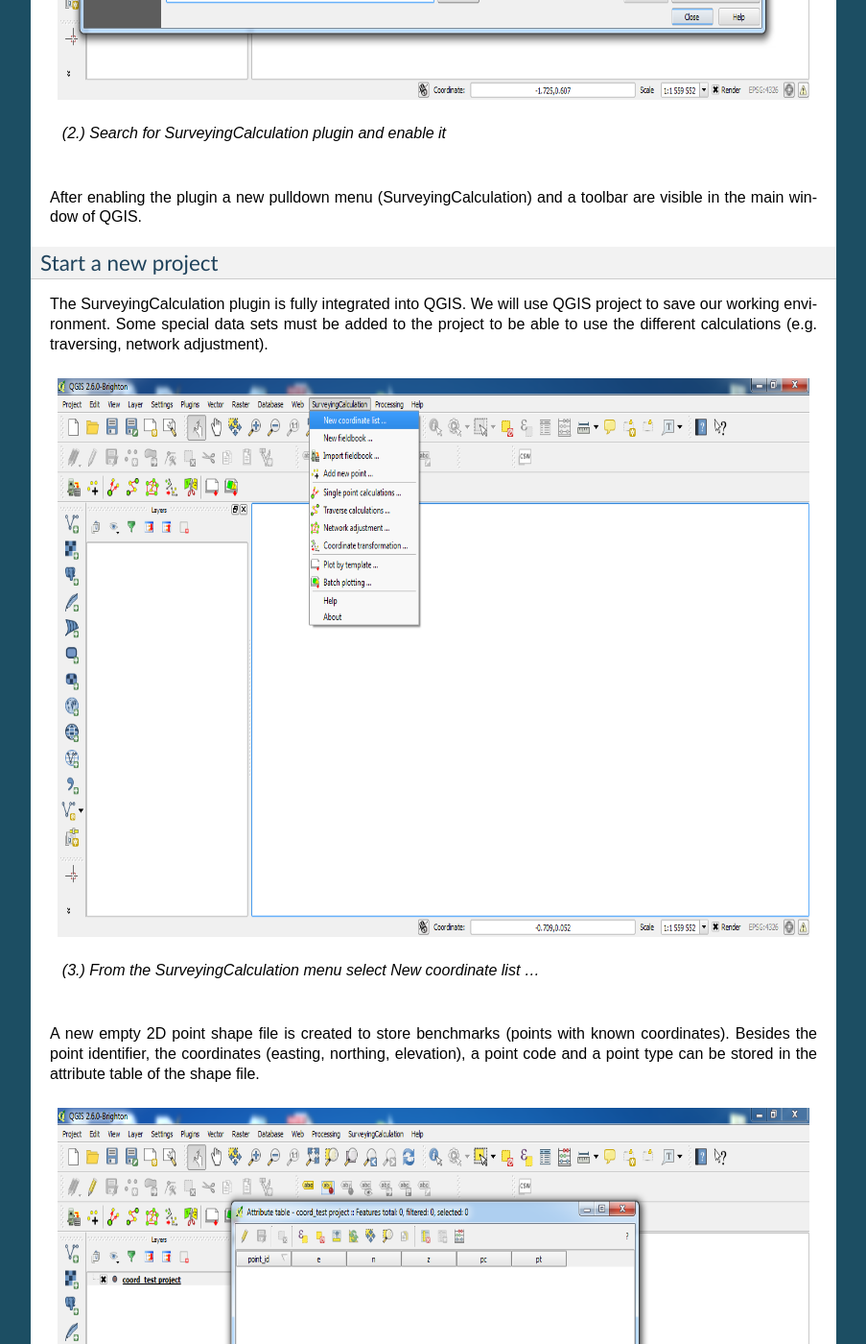
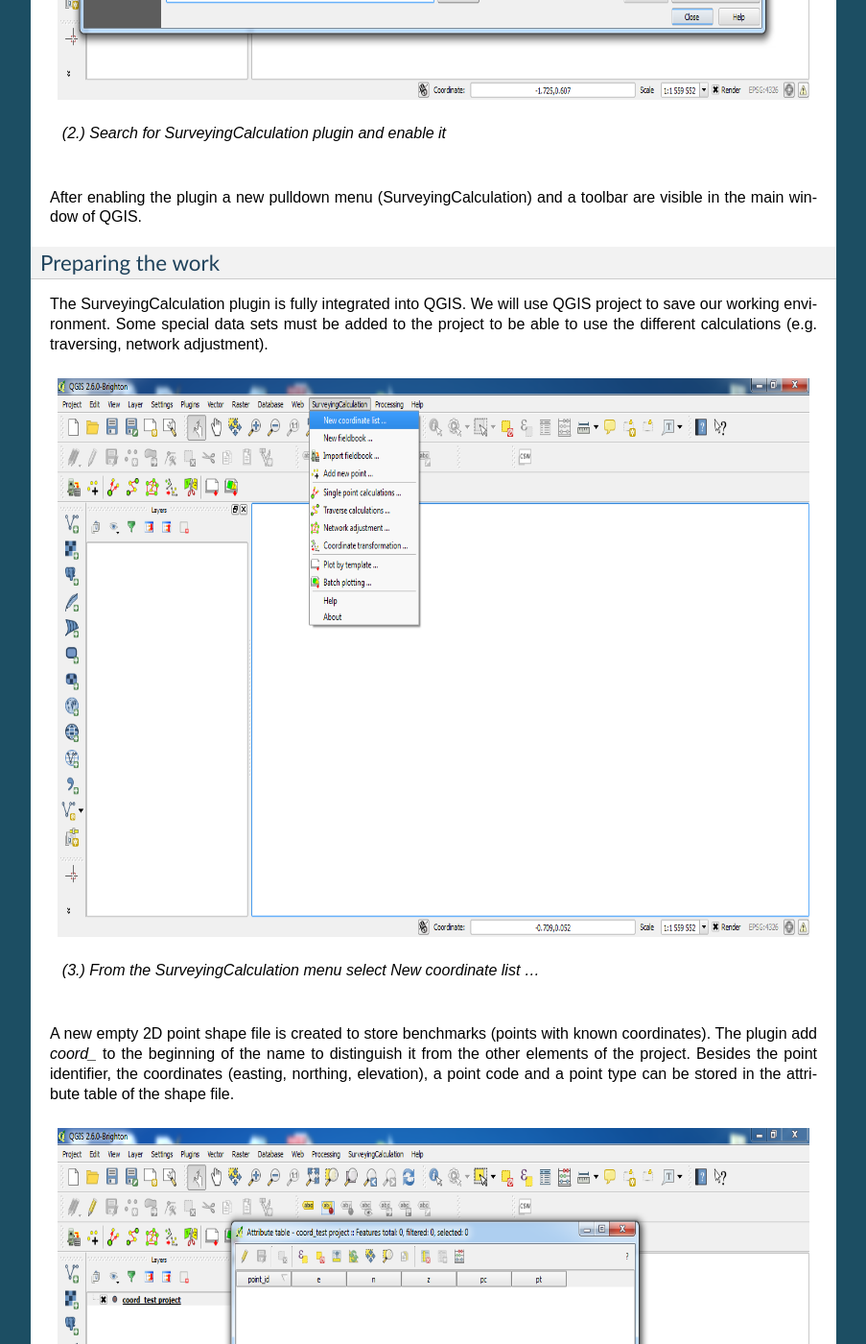
Before and after one commit to zsiki/ls, a Sphinx documentation site: the page built from doc/source/tutorial.rst, in a window 1280 px wide and 1400 px high, scrolled down 1499 px. Shown: the whole window at 96% size, without its empty margins (198-1101 px from the left). Built offline with Sphinx 7.4.7, drawn with Linux system fonts in a browser that asks for light colours; some of the changed text lies outside the part shown.

Commit message:
text extended

```diff
--- a/doc/source/tutorial.rst
+++ b/doc/source/tutorial.rst
@@ -30,8 +30,8 @@
 After enabling the plugin a new pulldown menu (SurveyingCalculation) and a
 toolbar are visible in the main window of QGIS.
 
-Start a new project
-:::::::::::::::::::
+Preparing the work
+::::::::::::::::::
 
 The SurveyingCalculation plugin is fully integrated into QGIS. We will use
 QGIS project to save our working environment. Some special data sets must be
@@ -45,7 +45,9 @@
    *(3.) From the SurveyingCalculation menu select New coordinate list ...*
 
 A new empty 2D point shape file is created to store benchmarks (points with
-known coordinates). Besides the point identifier, the coordinates (easting,
+known coordinates). The plugin add *coord_* to the beginning of the
+name to distinguish it from the other elements of the project.
+Besides the point identifier, the coordinates (easting,
 northing, elevation), a point code and a point type can be stored in the
 attribute table of the shape file.
 
@@ -88,6 +90,10 @@
 directory with the name test1. The plugin add *fb_* to the beginning of the
 name to distinguish it from the other elements of the project.
 
+The records of the fieldbook should be ordered by *id* column to get the logical
+order of observations. The *id* values are  incremented by ten to left space
+manually added rows.
+
 .. figure:: images/t010.png
    :scale: 80 %
    :align: center
@@ -114,22 +120,35 @@
 
    *(10.) To view the points in the map window, right click on the coordinate file and select Zoom to Layer*
 
-Points can be labeled with *point_id* column in the map window.
+Points can be labeled with *point_id* column in the map window using the
+standard QGIS labelling tools.
 
 .. figure:: images/t055.png
    :scale: 80 %
    :align: center
 
-   *(14.) QGIS project can be saved by clicking on the save icon*
+   *(14.) Points labelled with point id in the map window*
+
+**TODO**
+*the figure 14 contains the points 5001-5004, the coordinates of them
+is no known at this moment*
+
+QGIS project can be saved by clicking on the save (floppy disk) icon.
 
 Single Point Calculations
 :::::::::::::::::::::::::
+
+Now we are able to start the coordinate calculations from the observations.
+
 
 .. figure:: images/t012.png
    :scale: 80 %
    :align: center
 
    *(15.) Click Single point calculations icon on SurveyingCalculation toolbar*
+
+**TODO**
+*Why aren't the points visible in the map window?*
 
 .. figure:: images/t013.png
    :scale: 80 %
```
Also changed, not shown: other parts of doc/source/tutorial.rst (+1 -1 lines).
